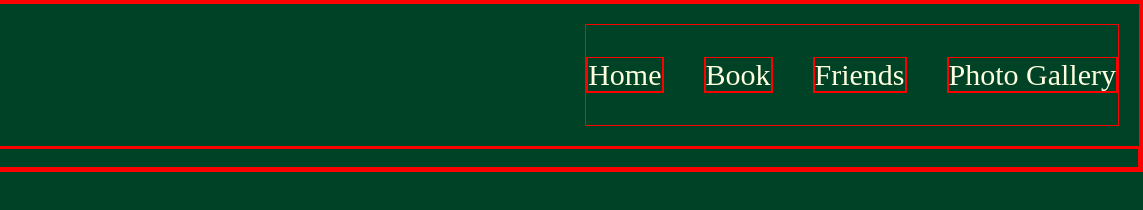
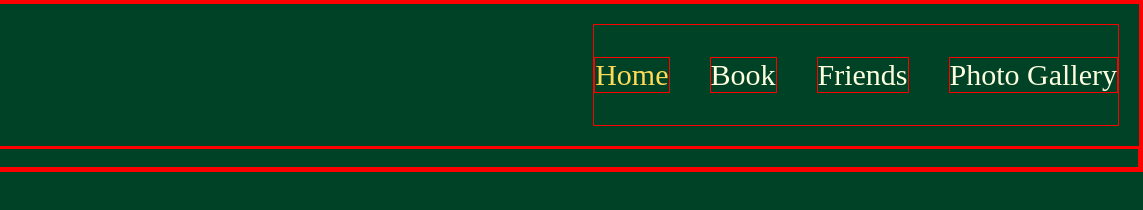
Before and after one commit to Lewisweetch26/karina, a plain HTML site: page index.html in a window 1280 px wide. Shown: the full height of the page, 137-1280 px from the left. Drawn offline with Linux system fonts and the light colour scheme.

Commit message:
added hover and active colors to nav

```diff
--- a/index.html
+++ b/index.html
@@ -9,12 +9,12 @@
         <div class="hero">
             <div class="header">
                 <img class="logo" src="one.svg" alt="logo">
-            <ul class="header-menu">
-                <li class="menu-item"><a href="index.html">Home</a></li>
-                <li class="menu-item"><a href="./bookpage/index-book.html">Book</a></li>
-                <li class="menu-item"><a href="./friendpage/index-friend.html">Friends</a></li>
-                <li class="menu-item"><a href="./photopage/index-photo.html">Photo Gallery</a></li>
-            </ul>
+            <div class="header-menu">
+                <a class="menu-item active" href="index.html">Home</a>
+                <a class="menu-item" href="./bookpage/index-book.html">Book</a>
+                <a class="menu-item" href="./friendpage/index-friend.html">Friends</a>
+                <a class="menu-item" href="./photopage/index-photo.html">Photo Gallery</a>
+            </div>
             </div>
             <div class="title-container">
                 <div class="head-title">Karina Sarahi Rivas</div>
--- a/style.css
+++ b/style.css
@@ -16,8 +16,12 @@
     font-size: 30px;
     align-items:center;
     gap: 40px;
-    padding: 0;
-;
+    padding: 0;}
+
+.header-menu a:hover {
+    color:rgb(108, 150, 108);}
+.header-menu > .active{
+    color: #FFDB58;
 }
 a {
     text-decoration: none;
```
